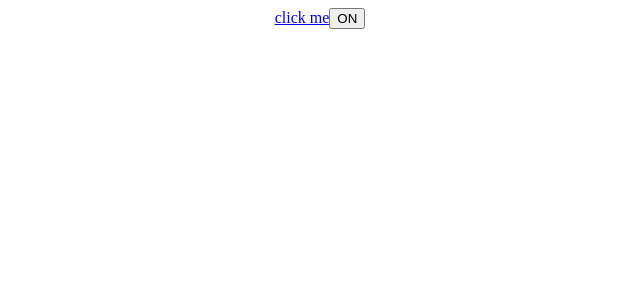
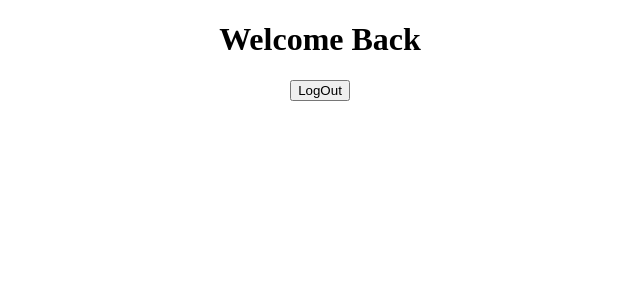
Before and after one commit to afshin4460/React-Js-with-reactapp.ir, a React (Create React App) app: page / in a window 1280 px wide. Shown: the top 300 px of the page, without its empty margins (320-960 px from the left). Built offline with nearby package versions, Linux system fonts and the light colour scheme.

Commit message:
conditional rendering 1

```diff
--- a/src/App.jsx
+++ b/src/App.jsx
@@ -2,19 +2,24 @@ import React, {useState} from 'react';
 import './App.css';
 //import Website from './components/webstie';
 //import Counter from './components/counter/counter';
+import Greeting from './components/greeting';
 
 function App() {
 
   /* const handleClick = (name) => { //for Website component
     alert('Hi ' + name)
   }; */
-  const actionLink = (e) => {
+  /* const actionLink = (e) => {
     e.preventDefault();
     alert('clicked');
   };
   const [isToggleOn, setIsToggleOn] = useState(true);
   const handleToggleClick = () => {
     setIsToggleOn(!isToggleOn);
+  }; */
+  const [isLogedIn, setIsLogedIn] = useState(true);
+  const handleLoginClick = () => {
+    setIsLogedIn(!isLogedIn);
   };
 
   return (
@@ -22,8 +27,10 @@ function App() {
       {/* <Website name='Afshin' age={28} click={() => handleClick('Afshin')} />
       <Website name='shiva' age={27} click={() => handleClick('Shiva')} /> */}
       {/* <Counter /> */}
-      <a href="https://reactapp.ir" onClick={actionLink}>click me</a>
-      <button onClick={handleToggleClick}>{isToggleOn ? 'ON' : 'OFF'}</button>
+      {/* <a href="https://reactapp.ir" onClick={actionLink}>click me</a>
+      <button onClick={handleToggleClick}>{isToggleOn ? 'ON' : 'OFF'}</button> */}
+      <Greeting isLoggedIn={isLogedIn} />
+      <button onClick={handleLoginClick}>{isLogedIn ? 'LogOut' : 'LogIn'}</button>
     </div>
   );
 }
--- /dev/null
+++ b/src/components/greeting.jsx
@@ -0,0 +1,17 @@
+import React from 'react';
+
+function Greeting(props) {
+    const UserGreeting = () => {return <h1>Welcome Back</h1>};
+    const GuestGreeting = () => {return <h1>Please Sign Up</h1>};
+    let text = <GuestGreeting />;
+    if (props.isLoggedIn) {
+        text = <UserGreeting />;
+    }
+    return (
+        <div>
+            {text}
+        </div>
+    );
+}
+
+export default Greeting;
```
